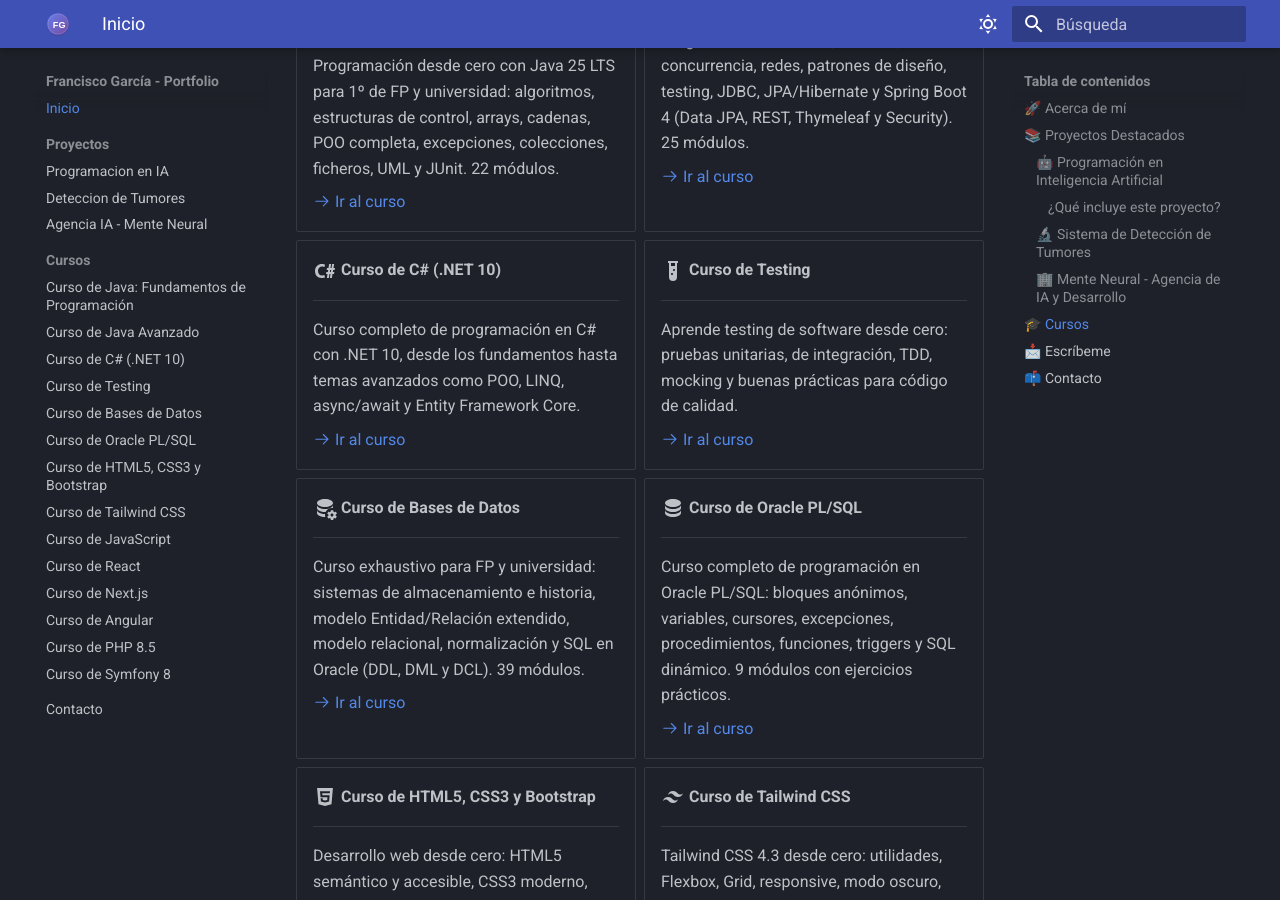
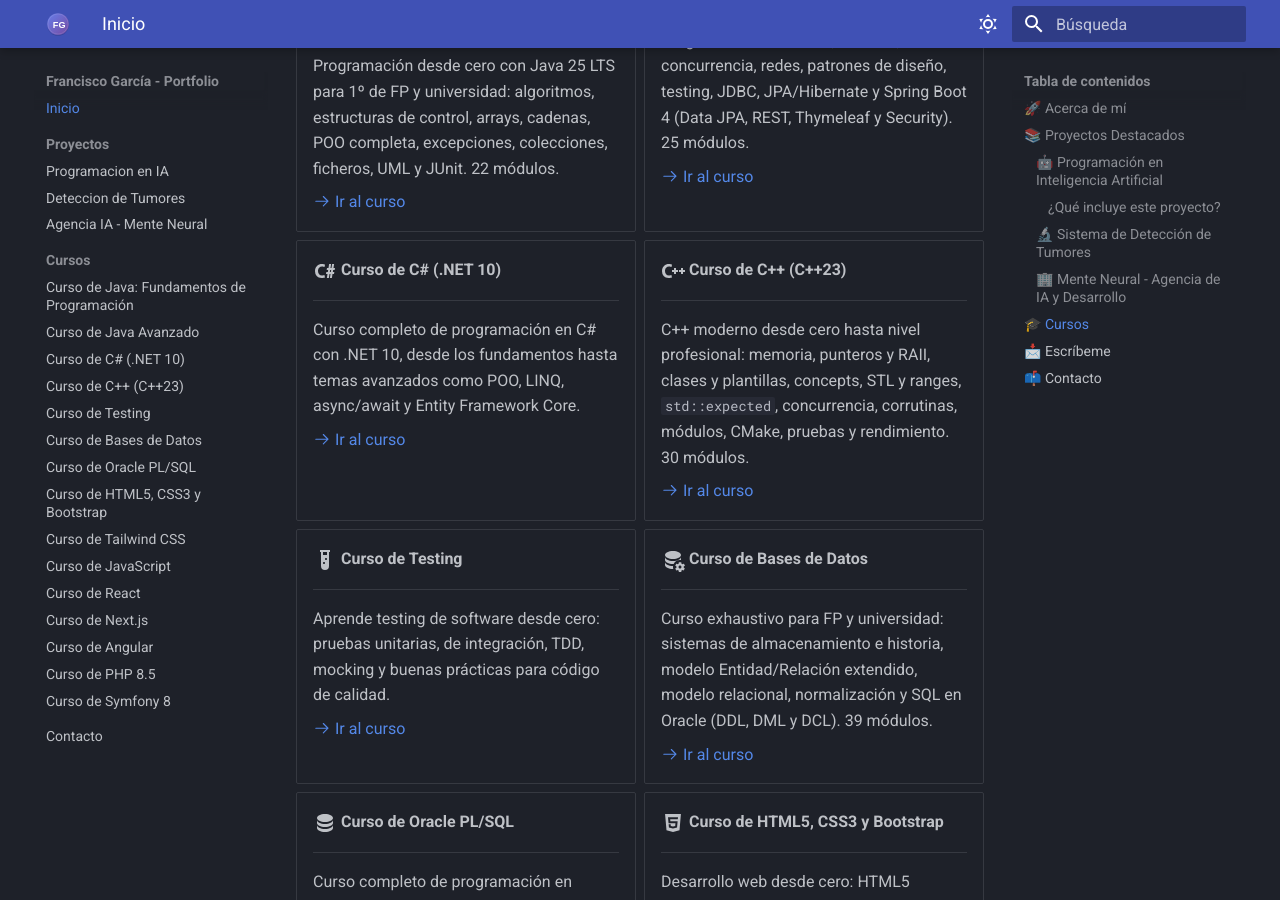
Before and after one commit to fmgarcia/fmgarcia.github.io, an MkDocs documentation site: the page built from docs/index.md, in a window 1280 px wide and 900 px high, scrolled down 2782 px. Built offline with MkDocs 1.6.1 and Material for MkDocs 9.7.7, drawn with Linux system fonts in a browser that asks for light colours.

Commit message:
Enlazar el curso de C++
Co-Authored-By: Claude Opus 5.5 <noreply@anthropic.com>

```diff
--- a/docs/index.md
+++ b/docs/index.md
@@ -132,6 +132,14 @@ Este sitio web sirve como **puerta de entrada** a todos mis proyectos públicos,
     Curso completo de programación en C# con .NET 10, desde los fundamentos hasta temas avanzados como POO, LINQ, async/await y Entity Framework Core.
 
     [:octicons-arrow-right-24: Ir al curso](https://fmgarcia.github.io/CursoNet/){ target="_blank" }
+
+-   :material-language-cpp:{ .lg .middle } **Curso de C++ (C++23)**
+
+    ---
+
+    C++ moderno desde cero hasta nivel profesional: memoria, punteros y RAII, clases y plantillas, concepts, STL y ranges, `std::expected`, concurrencia, corrutinas, módulos, CMake, pruebas y rendimiento. 30 módulos.
+
+    [:octicons-arrow-right-24: Ir al curso](https://fmgarcia.github.io/CursosGithubIO/CursoCpp/){ target="_blank" }
 
 -   :material-test-tube:{ .lg .middle } **Curso de Testing**
 
--- a/mkdocs.yml
+++ b/mkdocs.yml
@@ -49,6 +49,7 @@ nav:
     - "Curso de Java: Fundamentos de Programación": https://fmgarcia.github.io/CursosGithubIO/CursoJavaFundamentos/
     - Curso de Java Avanzado: https://fmgarcia.github.io/CursosGithubIO/CursoJavaAvanzado/
     - Curso de C# (.NET 10): https://fmgarcia.github.io/CursoNet/
+    - Curso de C++ (C++23): https://fmgarcia.github.io/CursosGithubIO/CursoCpp/
     - Curso de Testing: https://fmgarcia.github.io/CursoTesting/
     - Curso de Bases de Datos: https://fmgarcia.github.io/CursosGithubIO/CursoBasesDatos/
     - Curso de Oracle PL/SQL: https://fmgarcia.github.io/CursoPLSQL/
```
